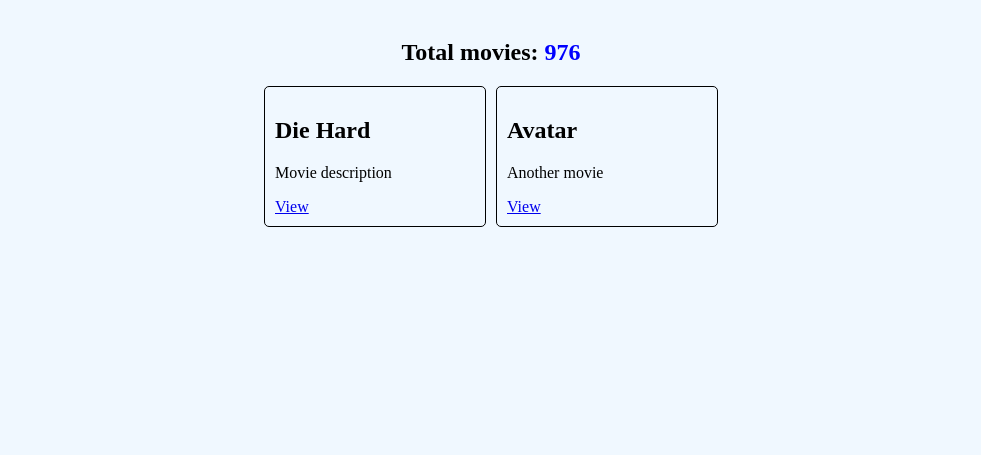
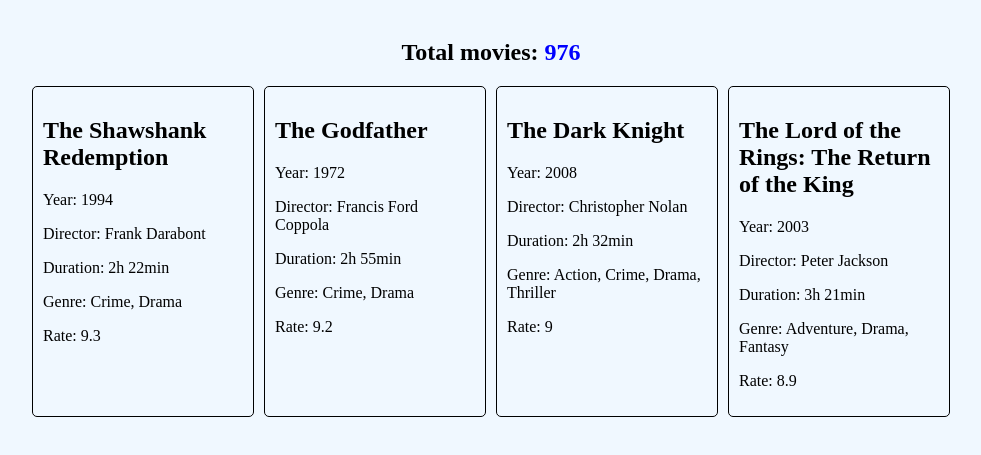
Before and after one commit to strdr4605/movie-web-app, a plain HTML site: page index.html in a window 1280 px wide. Shown: the part 69-524 px from the top of the page, without its empty margins (149-1130 px from the left). Drawn offline with Linux system fonts and the light colour scheme.

Commit message:
Load movies dynamically

```diff
--- a/index.html
+++ b/index.html
@@ -8,20 +8,9 @@
   <body>
     <h1>Movie Web App</h1>
     <h2>Total movies: <span id="total-movies">100</span></h2>
-    <div class="cards">
-      <div class="card">
-        <h2>Die Hard</h2>
-        <p>Movie description</p>
-        <a href="#">View</a>
-      </div>
-
-      <div class="card">
-        <h2>Avatar</h2>
-        <p>Another movie</p>
-        <a href="#">View</a>
-      </div>
-    </div>
+    <div class="cards"></div>
 
     <script src="js/movies-counter.js"></script>
+    <script src="js/load-movies.js"></script>
   </body>
 </html>
--- /dev/null
+++ b/js/load-movies.js
@@ -0,0 +1,52 @@
+const movies = [
+  {
+    title: "The Shawshank Redemption",
+    year: 1994,
+    director: "Frank Darabont",
+    duration: "2h 22min",
+    genre: ["Crime", "Drama"],
+    rate: 9.3,
+  },
+  {
+    title: "The Godfather",
+    year: 1972,
+    director: "Francis Ford Coppola",
+    duration: "2h 55min",
+    genre: ["Crime", "Drama"],
+    rate: 9.2,
+  },
+  {
+    title: "The Dark Knight",
+    year: 2008,
+    director: "Christopher Nolan",
+    duration: "2h 32min",
+    genre: ["Action", "Crime", "Drama", "Thriller"],
+    rate: 9.0,
+  },
+  {
+    title: "The Lord of the Rings: The Return of the King",
+    year: 2003,
+    director: "Peter Jackson",
+    duration: "3h 21min",
+    genre: ["Adventure", "Drama", "Fantasy"],
+    rate: 8.9,
+  },
+];
+
+window.addEventListener("load", () => {
+  const movieList = document.querySelector(".cards");
+
+  movies.forEach((movie) => {
+    const movieItem = document.createElement("div");
+    movieItem.classList.add("card");
+    movieItem.innerHTML = `
+      <h2>${movie.title}</h2>
+      <p>Year: ${movie.year}</p>
+      <p>Director: ${movie.director}</p>
+      <p>Duration: ${movie.duration}</p>
+      <p>Genre: ${movie.genre.join(", ")}</p>
+      <p>Rate: ${movie.rate}</p>
+    `;
+    movieList.appendChild(movieItem);
+  });
+});
```
